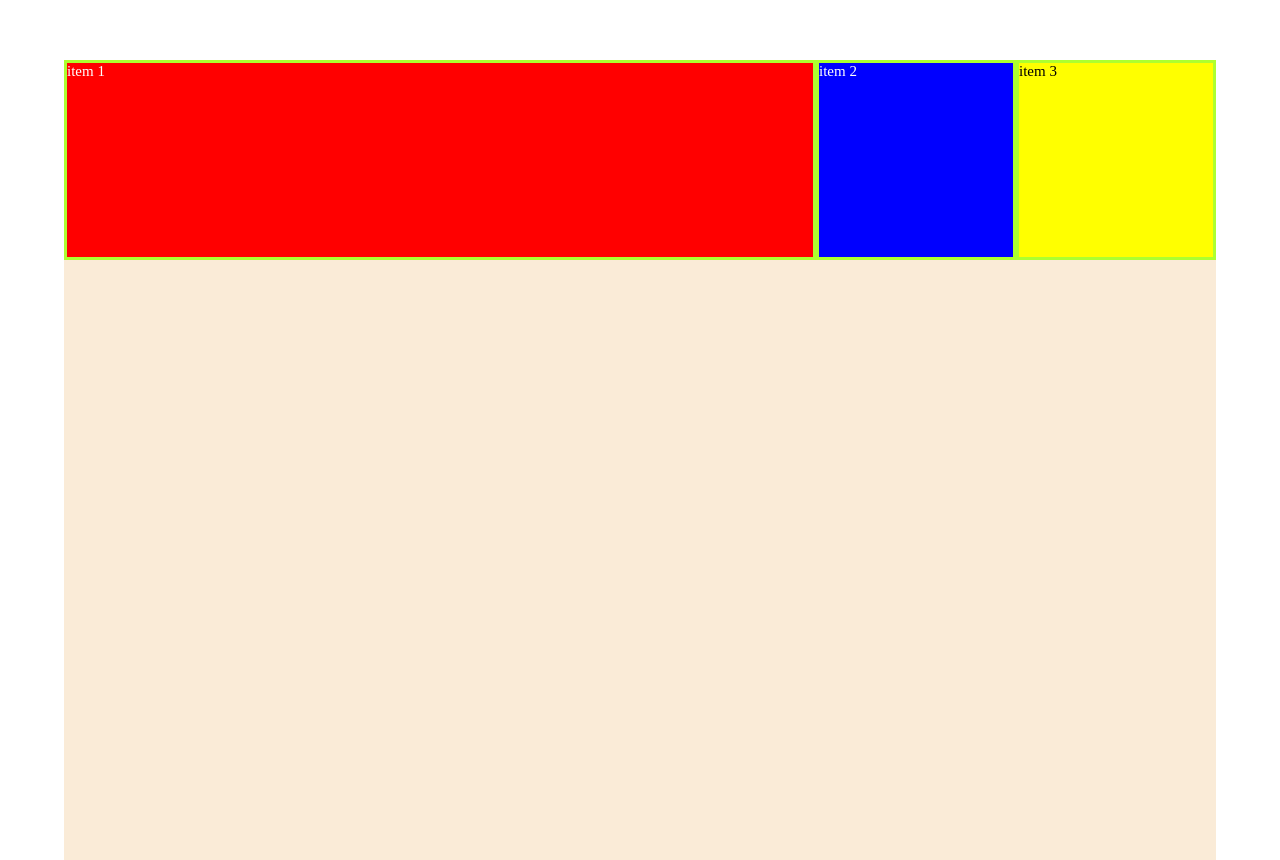
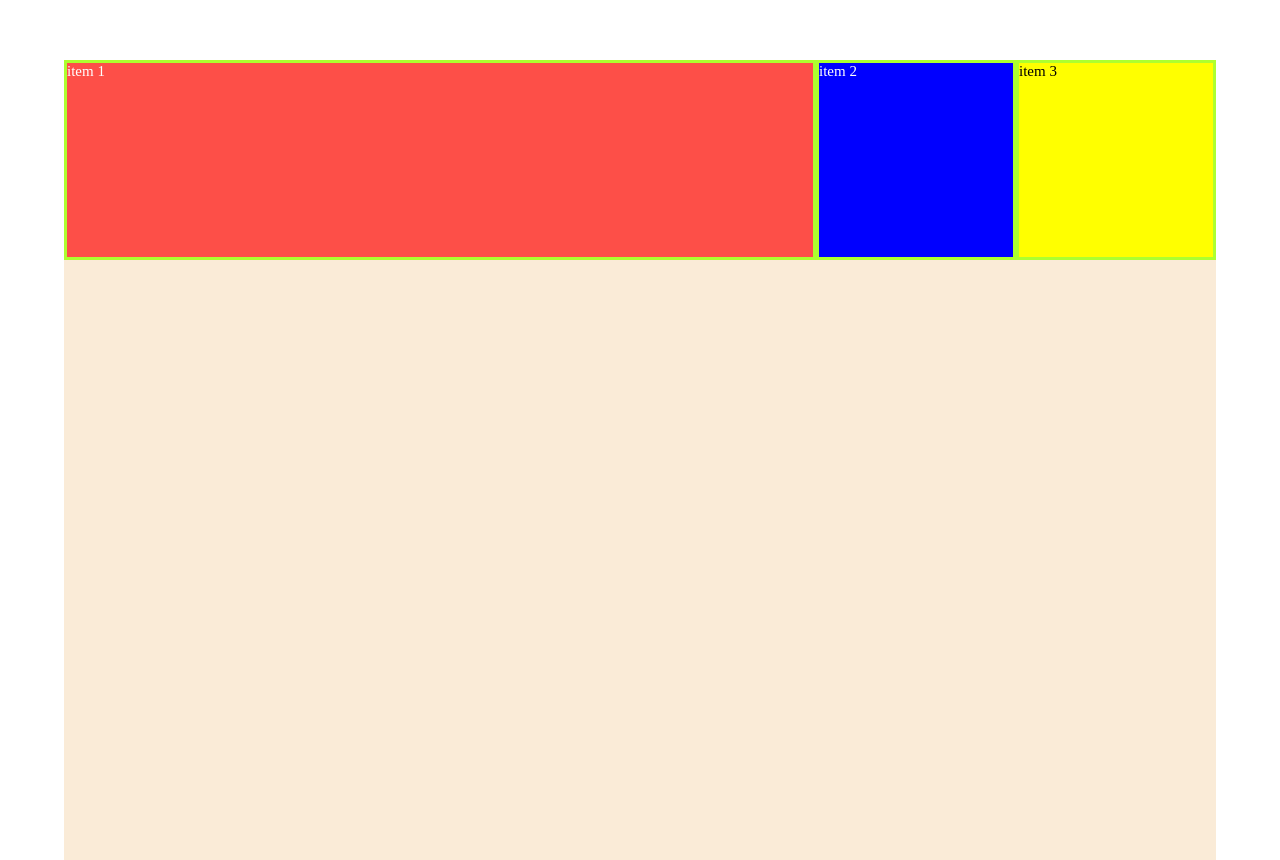
Before and after one commit to nicolasprograma/practica26octubre, a plain HTML site: page index.html in a window 1280 px wide. Drawn offline with Linux system fonts and the light colour scheme.

Commit message:
cambio 2

```diff
--- a/estilos.css
+++ b/estilos.css
@@ -37,7 +37,7 @@ section div {
   font-size: 15px;
 }
 section div:nth-child(1) {
-  background-color: red;
+  background-color: rgba(255, 0, 0, 0.663);
   /*order: 3;
   flex-grow: 3;*/
   flex: 2 3 400px;
```
